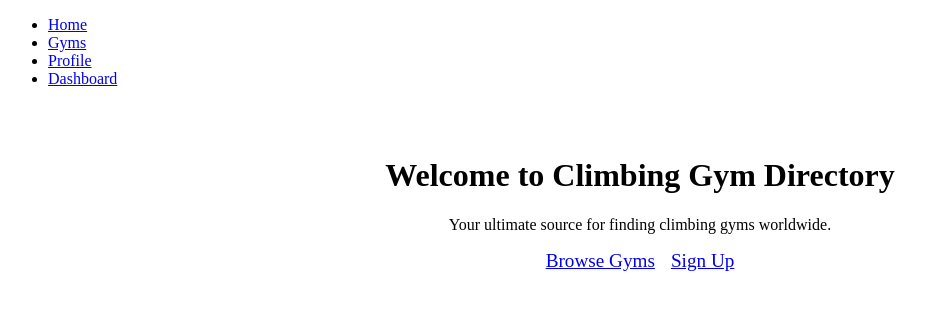
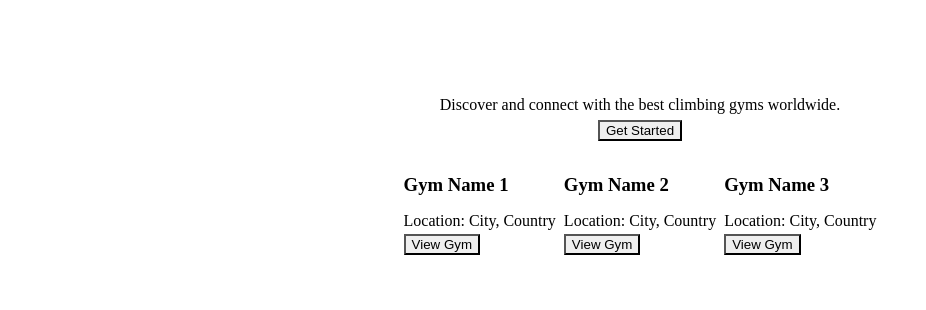
Before and after one commit to rum-n/letsgobouldering, a Next.js app: page / in a window 1280 px wide. Shown: the top 310 px of the page, without its empty margins (0-926 px from the left). Built offline with nearby package versions, Linux system fonts and the light colour scheme.

Commit message:
fix auth flow and add chakra ui

```diff
--- a/src/pages/index.tsx
+++ b/src/pages/index.tsx
@@ -1,23 +1,56 @@
-import MainLayout from "@/layouts/MainLayout";
-import Link from "next/link";
+// pages/index.tsx
+import { Box, Button, Container, Flex, Heading, Stack, Text, useBreakpointValue } from '@chakra-ui/react';
 
-const HomePage = () => {
+export default function Home() {
+  // const headingSize = useBreakpointValue({ base: '2xl', md: '4xl' });
+
   return (
-    <MainLayout>
-      <div style={{ textAlign: "center", padding: "2rem" }}>
-        <h1>Welcome to Climbing Gym Directory</h1>
-        <p>Your ultimate source for finding climbing gyms worldwide.</p>
-        <div>
-          <Link href="/gyms" style={{ marginRight: "1rem", fontSize: "1.2rem" }}>
-              Browse Gyms
-          </Link>
-          <Link href="/auth/signup" style={{ fontSize: "1.2rem" }}>
-            Sign Up
-          </Link>
-        </div>
-      </div>
-    </MainLayout>
+    <Container maxW="container.xl" py={10}>
+      {/* Hero Section */}
+      <Flex direction="column" align="center" justify="center" textAlign="center" mb={10}>
+        <Heading as="h1" size={"2xl"} mb={4} bgClip="text">
+          Welcome to ClimbHub
+        </Heading>
+        <Text fontSize="xl" mb={6}>
+          Discover and connect with the best climbing gyms worldwide.
+        </Text>
+        <Button  size="lg">
+          Get Started
+        </Button>
+      </Flex>
+
+      {/* Gym List Section */}
+      <Stack spacing={8}>
+        <Flex wrap="wrap" justify="center">
+          <Box maxW="sm" borderWidth={1} borderRadius="lg" overflow="hidden" p={4}>
+            <Heading as="h3" size="md" mb={2}>
+              Gym Name 1
+            </Heading>
+            <Text mb={4}>Location: City, Country</Text>
+            <Button  variant="outline">
+              View Gym
+            </Button>
+          </Box>
+          <Box maxW="sm" borderWidth={1} borderRadius="lg" overflow="hidden" p={4}>
+            <Heading as="h3" size="md" mb={2}>
+              Gym Name 2
+            </Heading>
+            <Text mb={4}>Location: City, Country</Text>
+            <Button variant="outline">
+              View Gym
+            </Button>
+          </Box>
+          <Box maxW="sm" borderWidth={1} borderRadius="lg" overflow="hidden" p={4}>
+            <Heading as="h3" size="md" mb={2}>
+              Gym Name 3
+            </Heading>
+            <Text mb={4}>Location: City, Country</Text>
+            <Button variant="outline">
+              View Gym
+            </Button>
+          </Box>
+        </Flex>
+      </Stack>
+    </Container>
   );
-};
-
-export default HomePage;
+}
--- a/src/styles/globals.css
+++ b/src/styles/globals.css
@@ -14,3 +14,9 @@ body {
   a:hover {
     text-decoration: underline;
   }
+
+  /* #fcb97d
+#edd892
+#c6b89e
+#b5b8a3
+#aaba9e */
```
Also changed, not shown: package.json (+6 -2 lines), src/_app.tsx (+23 -6 lines), src/pages/api/auth/[...nextauth].ts (+39 -16 lines), src/pages/api/auth/signup.ts (+16 -16 lines), src/pages/api/auth/login.ts (deleted), 1 other file (tests, documents, lock files or other folders).
